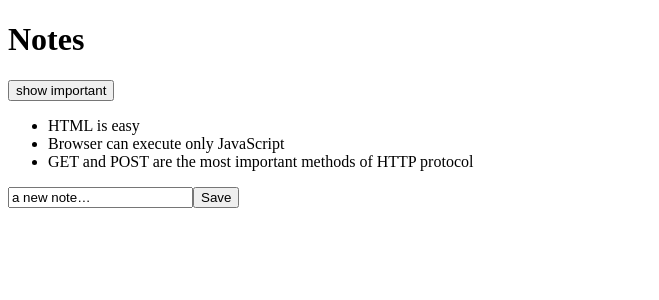
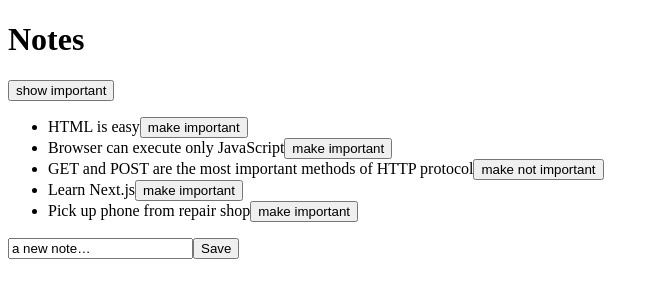
Before and after one commit to marekzelinka/notes-frontend, a React (Vite) app: page / in a window 1280 px wide. Shown: the top 300 px of the page, without its empty margins (0-659 px from the left). Built offline with nearby package versions, Linux system fonts and the light colour scheme; data requests are answered from the project's data file.

Commit message:
change importance of note

```diff
--- a/db.json
+++ b/db.json
@@ -3,7 +3,7 @@
     {
       "id": "1",
       "content": "HTML is easy",
-      "important": true
+      "important": false
     },
     {
       "id": "2",
@@ -14,6 +14,16 @@
       "id": "3",
       "content": "GET and POST are the most important methods of HTTP protocol",
       "important": true
+    },
+    {
+      "id": "4",
+      "content": "Learn Next.js",
+      "important": false
+    },
+    {
+      "id": "5",
+      "content": "Pick up phone from repair shop",
+      "important": false
     }
   ]
 }
--- a/src/App.jsx
+++ b/src/App.jsx
@@ -15,6 +15,19 @@ function App() {
       .then((response) => setNotes(response.data))
   }, [])
 
+  let toggleImportance = (noteId) => {
+    let note = notes.find((note) => note.id === noteId)
+    let changedNote = { ...note, important: !note.important }
+
+    axios
+      .put(`http://localhost:3000/notes/${noteId}`, changedNote)
+      .then(({ data }) => {
+        setNotes((notes) =>
+          notes.map((note) => (note.id === noteId ? data : note)),
+        )
+      })
+  }
+
   return (
     <>
       <h1>Notes</h1>
@@ -25,7 +38,11 @@ function App() {
       </div>
       <ul>
         {notesToShow.map((note) => (
-          <Note key={note.id} note={note} />
+          <Note
+            key={note.id}
+            note={note}
+            onToggleImportance={() => toggleImportance(note.id)}
+          />
         ))}
       </ul>
       <form
--- a/src/components/Note.jsx
+++ b/src/components/Note.jsx
@@ -1,3 +1,12 @@
-export function Note({ note }) {
-  return <li>{note.content}</li>
+export function Note({ note, onToggleImportance }) {
+  let label = note.important ? 'make not important' : 'make important'
+
+  return (
+    <li>
+      {note.content}
+      <button type="button" onClick={onToggleImportance}>
+        {label}
+      </button>
+    </li>
+  )
 }
```
